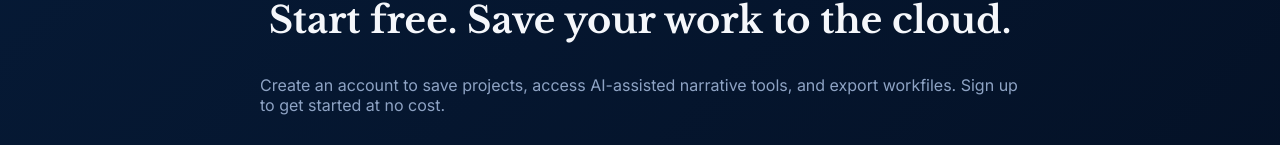
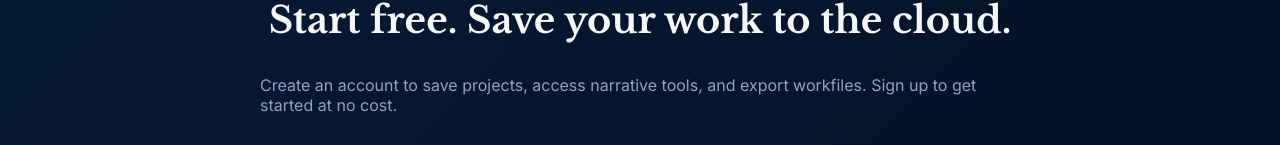
Before and after one commit to HastyFootball/valora-iq, a React (Vite) app: page / in a window 1280 px wide. Shown: the part 2262-2407 px from the top of the page. Built offline with nearby package versions, Linux system fonts and the light colour scheme.

Commit message:
Update App.jsx

```diff
--- a/src/app/App.jsx
+++ b/src/app/App.jsx
@@ -66,8 +66,8 @@ function autoMapHeaders(headers) { const map = {}; headers.forEach((h, i) => { c
 function rowsFromMapping(headers, rows, map) { return rows.map((cells, i) => { const get = f => map[f] !== undefined && map[f] !== '' ? cells[Number(map[f])] || '' : ''; return { _id: i, address: get('address'), city: get('city'), state: get('state'), zip: get('zip'), status: get('status') || 'Sold', sale_price_n: toNum(get('sale_price')), gla_n: toNum(get('gla')), site_sf_n: toNum(get('site_sf')), year_built_n: toNum(get('year_built')), sale_date: get('sale_date'), quality: get('quality'), condition: get('condition'), garage: get('garage'), basement: get('basement'), pool: get('pool'), dom: toNum(get('dom')), concessions_n: toNum(get('concessions')), lat: toNum(get('lat')) || null, lon: toNum(get('lon')) || null }; }).filter(r => r.address || r.sale_price_n || r.gla_n); }
 
 // ── Navigation helpers ────────────────────────────────────────────────────────
-const appraiserTabs = ['Dashboard', 'Projects', 'Subject Property', 'MLS Import', 'Q/C Analyzer', 'Market Conditions', 'GLA Study', 'Comp Ranking', 'Site / Land Value', 'Adjustment Grid', 'Concessions', 'Reconciliation', 'Narrative', 'Export Workfile', 'Photos / Exhibits', 'AI Assistant'];
-const agentTabs = ['Dashboard', 'Projects', 'Property Overview', 'MLS Import', 'Market Snapshot', 'Pricing Strategy', 'Comp Ranking', 'Seller Net Sheet', 'Listing Presentation', 'Photos', 'AI Assistant', 'CMA Export'];
+const appraiserTabs = ['Dashboard', 'Projects', 'Subject Property', 'MLS Import', 'Q/C Analyzer', 'Market Conditions', 'GLA Study', 'Comp Ranking', 'Site / Land Value', 'Adjustment Grid', 'Concessions', 'Reconciliation', 'Narrative', 'Export Workfile', 'Photos / Exhibits'];
+const agentTabs = ['Dashboard', 'Projects', 'Property Overview', 'MLS Import', 'Market Snapshot', 'Pricing Strategy', 'Comp Ranking', 'Seller Net Sheet', 'Listing Presentation', 'Photos', 'CMA Export'];
 function slug(s) { return s.toLowerCase().replace(/\//g, '').replace(/&/g, 'and').replace(/[^a-z0-9]+/g, '-').replace(/^-|-$/, ''); }
 function iconFor(t) { if (t.includes('Import')) return '⬆'; if (t.includes('Market') || t.includes('Snapshot')) return '↗'; if (t.includes('Export') || t.includes('Workfile')) return '⇩'; if (t.includes('Project')) return '▣'; if (t.includes('AI')) return '✦'; if (t.includes('Photo')) return '◉'; if (t.includes('Net')) return '$'; if (t.includes('Comp')) return '★'; if (t.includes('Q/C')) return '◆'; if (t.includes('Site')) return '◌'; if (t.includes('GLA')) return '⌖'; if (t.includes('Concession')) return '©'; if (t.includes('Reconcil')) return '⊞'; if (t.includes('Narrative')) return '✎'; if (t.includes('Pricing')) return '$'; return '⌂'; }
 
@@ -117,7 +117,7 @@ function Landing() {
         <section className="section pricing" id="pricing">
           <p className="eyebrow center">Pricing</p>
           <h2>Start free. Save your work to the cloud.</h2>
-          <p className="muted max center-block">Create an account to save projects, access AI-assisted narrative tools, and export workfiles. Sign up to get started at no cost.</p>
+          <p className="muted max center-block">Create an account to save projects, access narrative tools, and export workfiles. Sign up to get started at no cost.</p>
           <div style={{ textAlign: 'center', marginTop: '2rem' }}>
             <Link className="btn gold" to="/signup">Create free account →</Link>
           </div>
@@ -473,7 +473,10 @@ function Workspace({ persona, tab, setRoute, subject, setSubject, sales, setSale
   if (tab === 'Seller Net Sheet') return <SellerNet />;
   if (tab.includes('Presentation') || tab === 'CMA Export') return <ExportLike title={tab} items={['Pricing snapshot', 'Active/pending/sold summary', 'Selected comps', 'Seller net sheet', 'Talking points']} />;
   if (tab.includes('Photos')) return <Photos persona={persona} />;
-  if (tab === 'AI Assistant') return <Assistant persona={persona} subject={subject} sales={sales} adjRows={adjRows} glaNarData={glaNarData} mtNarData={mtNarData} />;
+  if (tab === 'AI Assistant') {
+    setRoute('Dashboard');
+    return null;
+  }
   return <Panel title={tab} eyebrow={persona === 'appraiser' ? 'Appraiser Workflow' : 'Agent Workflow'} copy="This section is part of the ValoraIQ platform." />;
 }
 
```
